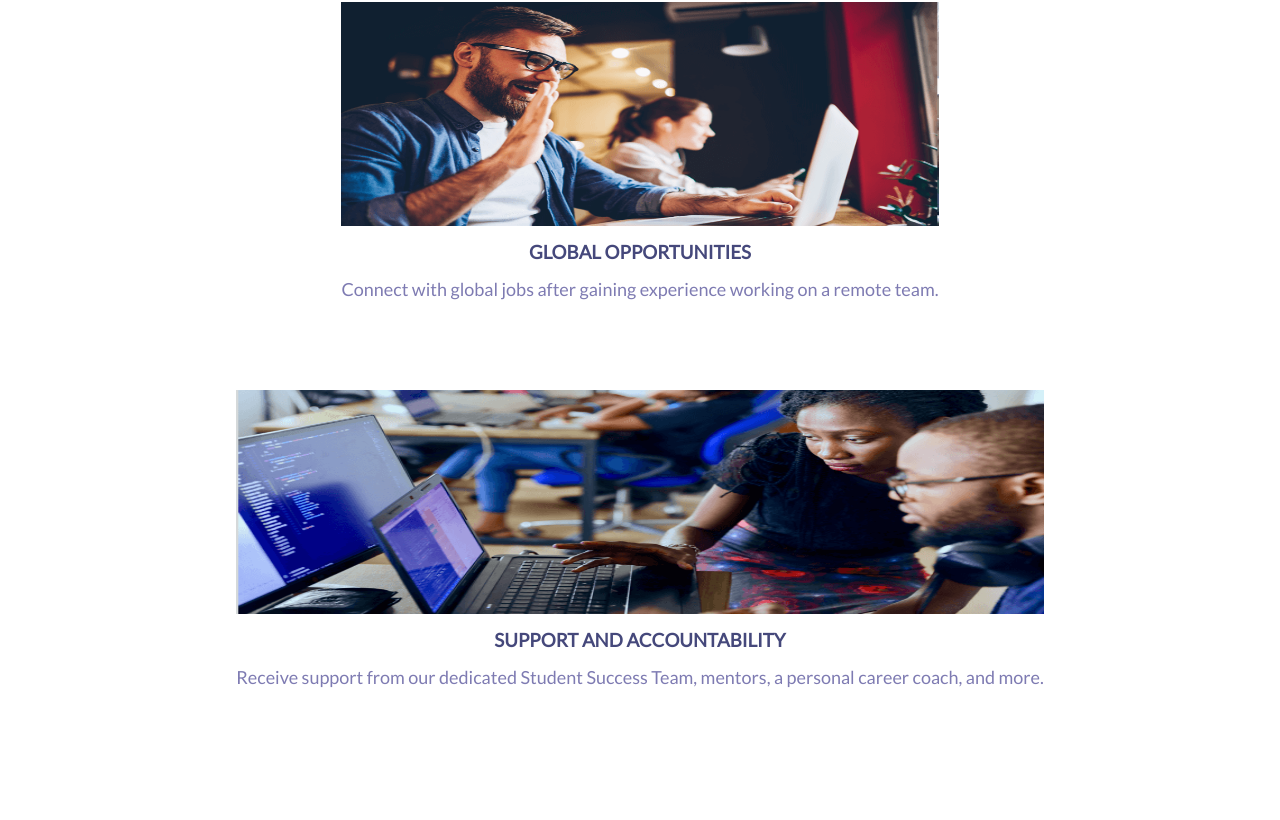
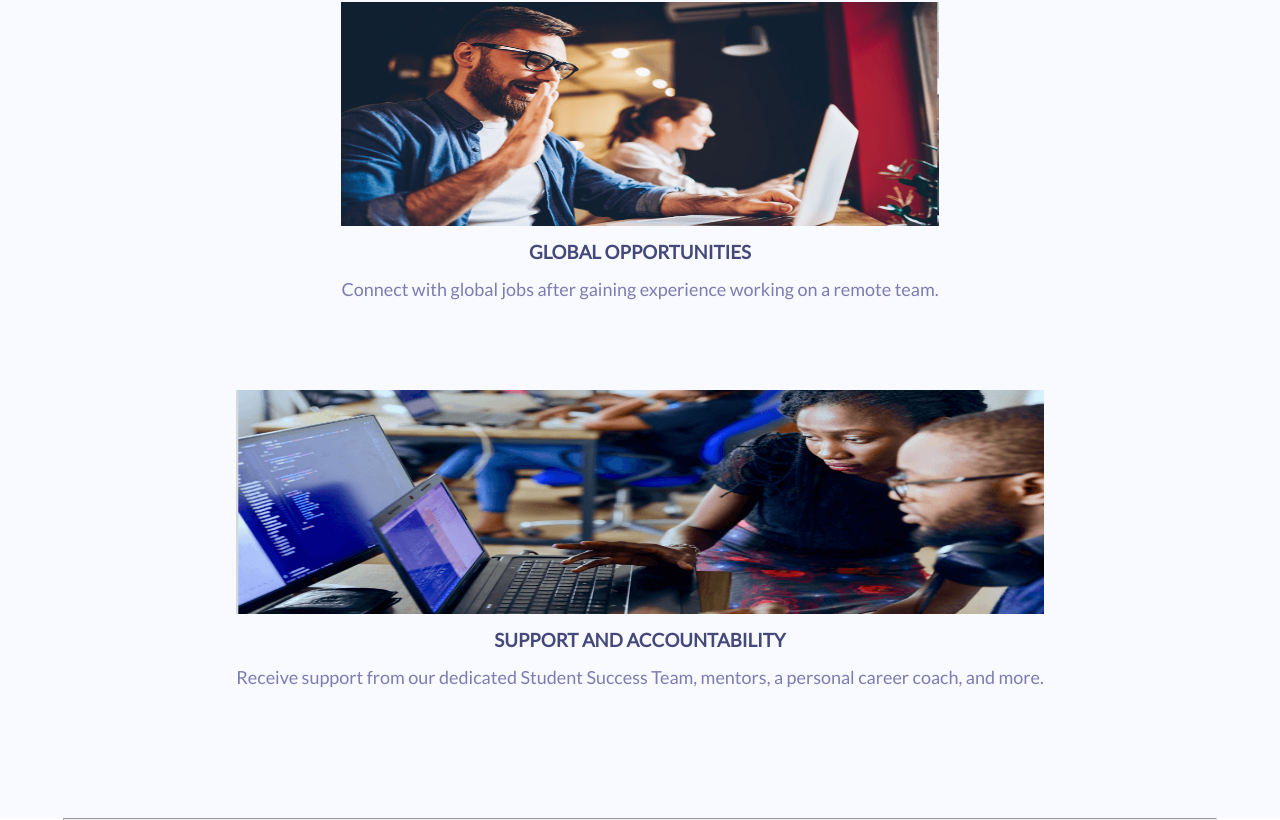
Before and after one commit to batoorsohail/future_minds, a React (Create React App) app: page / in a window 1280 px wide. Shown: the part 2452-3272 px from the top of the page. Built offline with nearby package versions, Linux system fonts and the light colour scheme.

Commit message:
Update styles

```diff
--- a/src/pages/HomePage.jsx
+++ b/src/pages/HomePage.jsx
@@ -21,8 +21,9 @@ const HomePage = () => (
       </article>
     </section>
     <Teachers />
-    <hr />
+    <hr className="break-line" />
     <About />
+    <hr className="break-line" />
   </main>
 );
 
--- a/src/pages/homePage.css
+++ b/src/pages/homePage.css
@@ -6,6 +6,11 @@
   font-family: 'lato', sans-serif;
   padding: 0;
   margin: 0;
+}
+
+main {
+  display: flex;
+  flex-direction: column;
 }
 
 .main-container {
@@ -102,6 +107,11 @@
 
 /* ------about section--------- */
 
+.break-line {
+  width: 90%;
+  align-self: center;
+}
+
 .about-section {
   display: flex;
   flex-direction: column;
@@ -109,6 +119,7 @@
   text-align: center;
   gap: 30px;
   padding: 60px 20px 70px 20px;
+  background-color: #f9faff;
 }
 
 .about-title {
```
